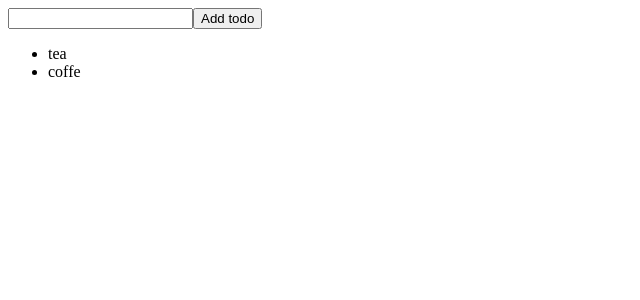
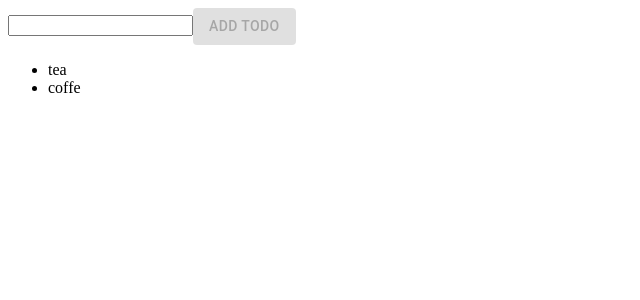
Before and after one commit to pranav589/Todos-app-using-react-and-firebase, a React (Create React App) app: page / in a window 1280 px wide. Shown: the top 300 px of the page, without its empty margins (0-640 px from the left). Built offline with nearby package versions, Linux system fonts and the light colour scheme.

Commit message:
2 files modified

```diff
--- a/package.json
+++ b/package.json
@@ -3,6 +3,8 @@
   "version": "0.0.0",
   "private": true,
   "dependencies": {
+    "@material-ui/core": "^4.11.0",
+    "@types/react": "^16.8.6",
     "firebase": "^7.18.0",
     "react": "^16.13.1",
     "react-dom": "^16.13.1"
--- a/src/App.js
+++ b/src/App.js
@@ -1,4 +1,5 @@
 import React,{useState} from "react";
+import {Button} from '@material-ui/core'
 import "./style.css";
 
 export default function App() {
@@ -18,7 +19,10 @@
     <div>
     <form>
       <input value={input} onChange={event=>setInput(event.target.value)}/>
-      <button type='submit' onClick={addTodo}>Add todo</button>
+      <Button type='submit' onClick={addTodo}variant="contained" color="primary" disabled={!input}>
+       Add todo
+      </Button>
+      {/*<button type='submit' onClick={addTodo}>Add todo</button>*/}
     </form>
     <ul>
       {todos.map(todo=>(
```
